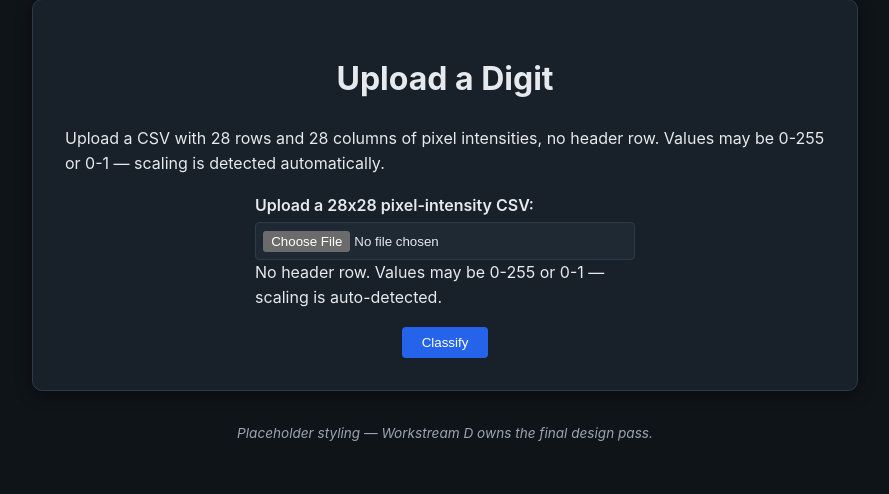
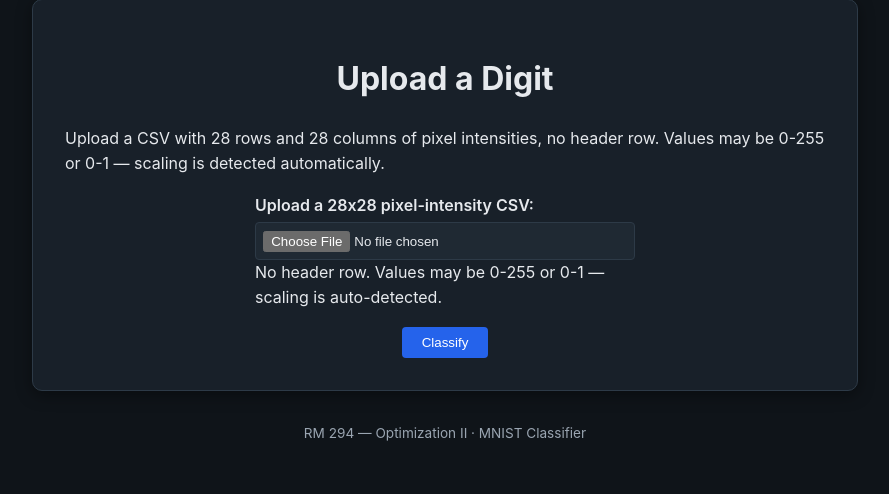
Before and after one commit to MSBASharks/mnist-classifier-webapp, a Django app: page /classify/ in a window 1280 px wide. Shown: the part 84-578 px from the top of the page, without its empty margins (195-1084 px from the left). Run offline with Django 5.2, Linux system fonts and the light colour scheme; the visitor is signed in with stand-in values (Sample User, id 1).

Commit message:
Update base.html

```diff
--- a/classifier/templates/classifier/base.html
+++ b/classifier/templates/classifier/base.html
@@ -3,6 +3,8 @@
 <html lang="en">
 <head>
     <meta charset="UTF-8">
+    <meta name="viewport" content="width=device-width, initial-scale=1">
+    <meta name="color-scheme" content="dark">
     <title>{% block title %}MNIST Classifier{% endblock %}</title>
     <link rel="stylesheet" href="{% static 'classifier/style.css' %}">
 </head>
@@ -27,7 +29,7 @@
     </main>
 
     <footer class="footer">
-        <em>Placeholder styling — Workstream D owns the final design pass.</em>
+        RM 294 — Optimization II · MNIST Classifier
     </footer>
 </body>
 </html>
```
